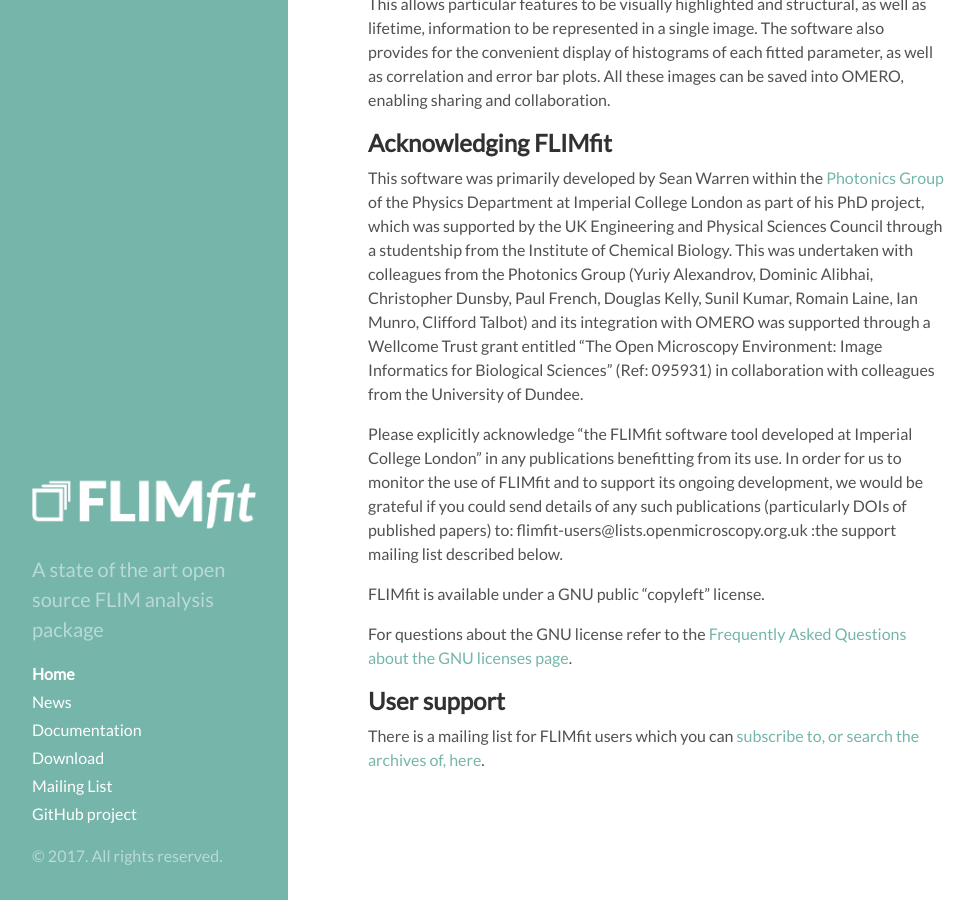
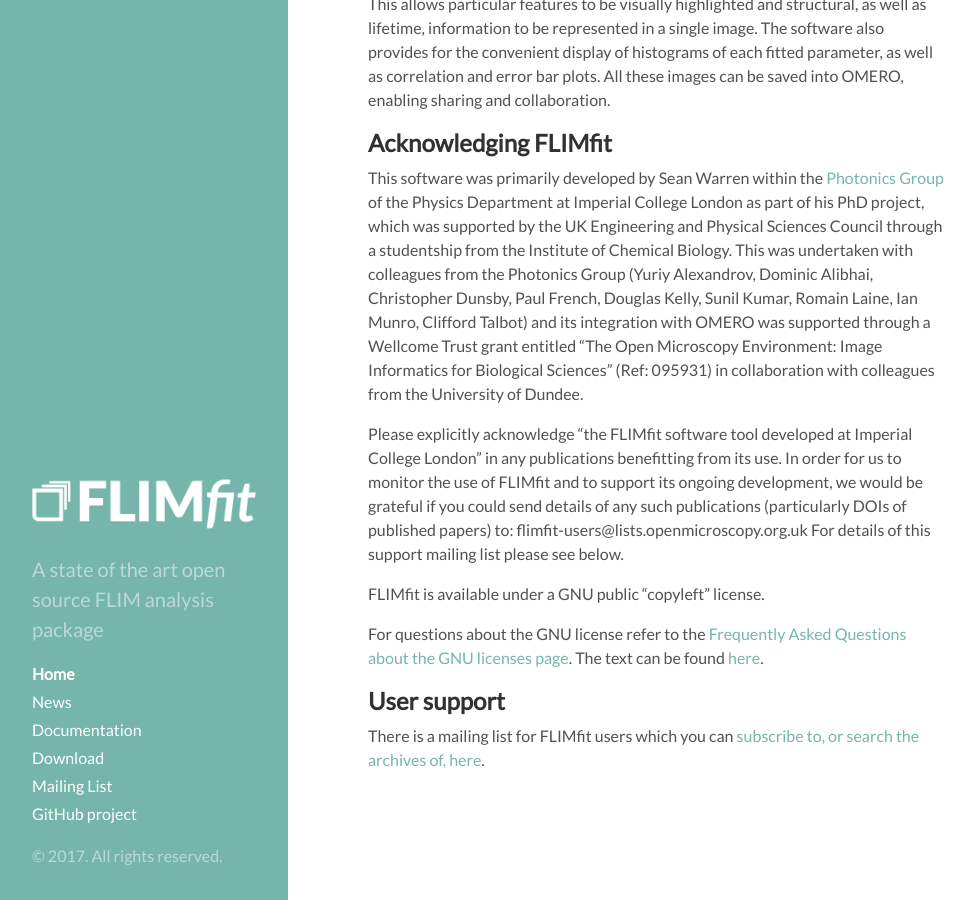
Before and after one commit to flimfit/FLIMfit-website, a Jekyll site: the page built from index.md, in a window 1280 px wide and 900 px high, scrolled down 1625 px. Shown: the whole window, without its empty margins (0-975 px from the left). Built offline with Jekyll 4.4.1, drawn with Linux system fonts in a browser that asks for light colours; nearby versions of some CDN libraries.

Commit message:
Add link to GPL text (as requested)

```diff
--- a/index.md
+++ b/index.md
@@ -31,12 +31,12 @@ Acknowledging FLIMfit
 ---------------------
 This software was primarily developed by Sean Warren within the [Photonics Group](http://www.openmicroscopy.org/site/about/development-teams/paul) of the Physics Department at Imperial College London as part of his PhD project, which was supported by the UK Engineering and Physical Sciences Council through a studentship from the Institute of Chemical Biology. This was undertaken with colleagues from the Photonics Group (Yuriy Alexandrov, Dominic Alibhai, Christopher Dunsby, Paul French, Douglas Kelly, Sunil Kumar, Romain Laine, Ian Munro, Clifford Talbot) and its integration with OMERO was supported through a Wellcome Trust grant entitled "The Open Microscopy Environment: Image Informatics for Biological Sciences" (Ref: 095931) in collaboration with colleagues from the University of Dundee.
 
-Please explicitly acknowledge "the FLIMfit software tool developed at Imperial College London" in any publications benefitting from its use. In order for us to monitor the use of FLIMfit and to support its ongoing development, we would be grateful if you could send details of any such publications (particularly DOIs of published papers) to: flimfit-users@lists.openmicroscopy.org.uk :the support mailing list described below.
+Please explicitly acknowledge "the FLIMfit software tool developed at Imperial College London" in any publications benefitting from its use. In order for us to monitor the use of FLIMfit and to support its ongoing development, we would be grateful if you could send details of any such publications (particularly DOIs of published papers) to: flimfit-users@lists.openmicroscopy.org.uk  For details of this support mailing list please see below.
 
 
 FLIMfit is available under a GNU public “copyleft” license.
 
-For questions about the GNU license refer to the [Frequently Asked Questions about the GNU licenses page](http://www.gnu.org/licenses/gpl-faq.html).
+For questions about the GNU license refer to the [Frequently Asked Questions about the GNU licenses page](http://www.gnu.org/licenses/gpl-faq.html). The text can be found [here](http://www.gnu.org/licenses/gpl-3.0-standalone.html).
 
 
 User support
```
